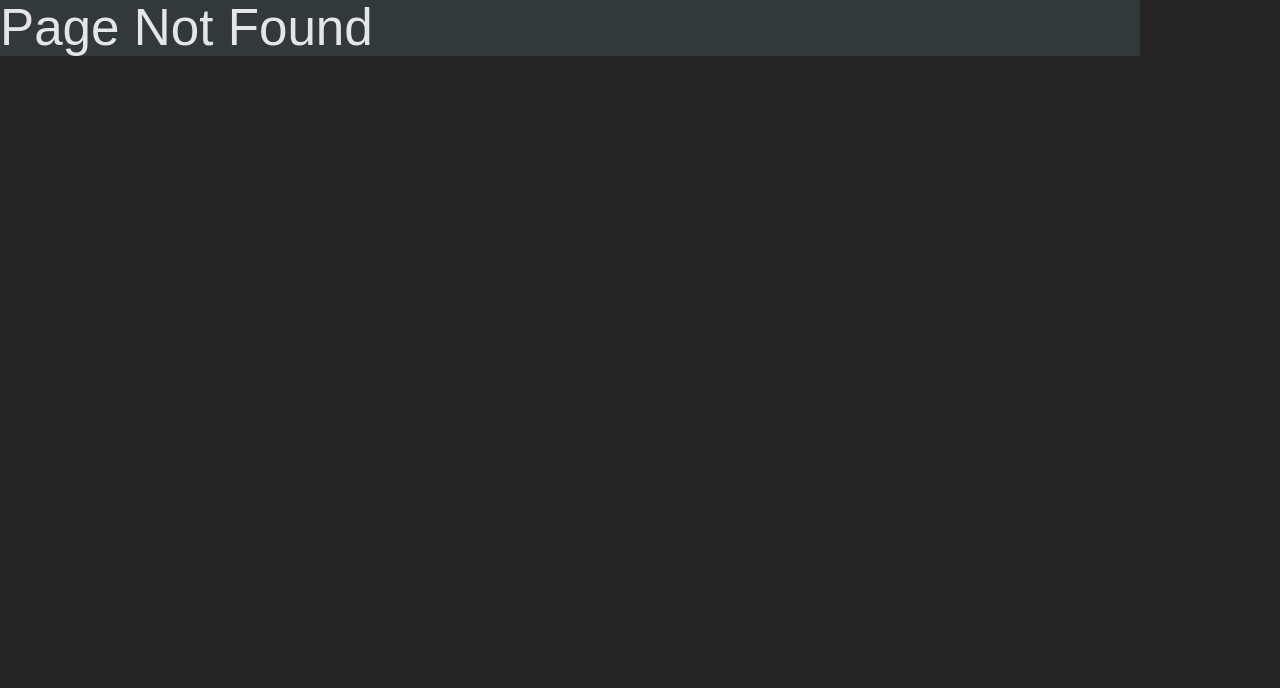
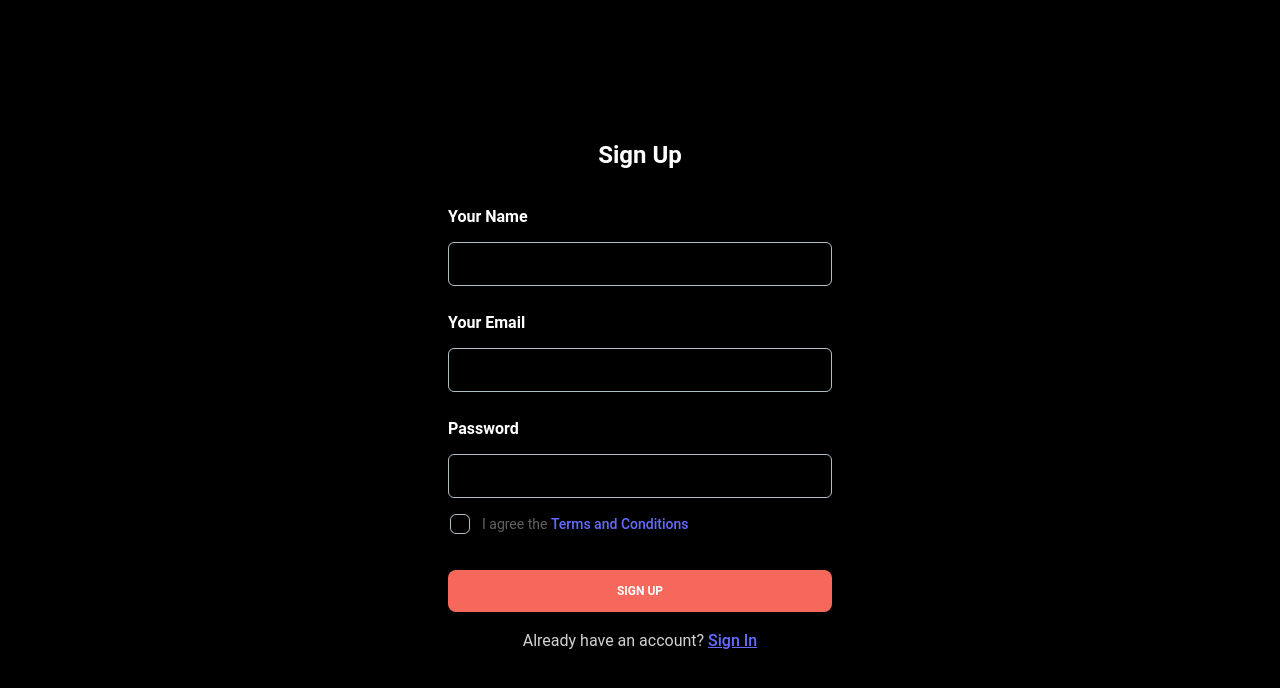
Before and after one commit to Pranshu021/oryxie-frontend, a React (Vite) app: page /signup in a window 1280 px wide. Before the commit this address had no page. Shown: the top 688 px of the page. Built offline with nearby package versions, Linux system fonts and the light colour scheme.

Commit message:
Signup page

```diff
--- a/src/App.jsx
+++ b/src/App.jsx
@@ -1,4 +1,3 @@
-import { useState, useEffect } from 'react'
 import {BrowserRouter as Router, Routes, Route} from 'react-router-dom';
 import './App.css'
 import components from './components';
@@ -11,6 +10,7 @@ function App() {
         {/* <components.NavigationBar /> */}
         <Routes>
                 <Route path="/" element={<components.Home />}/>
+                <Route path="/signup" element={<components.SignUp/>} />
                 <Route path="*" element={<components.NotFound />} />
         </Routes>
     </Router>
--- /dev/null
+++ b/src/assets/styles/signup.css
@@ -0,0 +1,20 @@
+.signup-container {
+    background: black;
+    font-family: "Protest Guerrilla", sans-serif;
+    font-weight: 400;
+    font-style: normal;
+}
+
+
+.signup-form {
+    background: rgba(255, 255, 255, 0.5);
+    min-height: 100vh !important;
+}
+
+.signup-button {
+    background: #f7685c !important;
+}
+
+.signin-text {
+    color: lightgray !important;
+}
--- a/src/components/Home/HomePageCarousel/HomePageCarousel.jsx
+++ b/src/components/Home/HomePageCarousel/HomePageCarousel.jsx
@@ -1,7 +1,15 @@
 import { Carousel, Typography, Button } from "@material-tailwind/react";
-import '../../../assets/styles/home.css';
+import "../../../assets/styles/home.css";
+import { useNavigate } from 'react-router-dom';
 
 const HomePageCarousel = (props) => {
+
+    const navigate = useNavigate();
+
+    const handleSignupRedirect = (e) => {
+        navigate("/signup")
+    }
+
     return (
         <div className="carousel-container absolute">
         <div className="carousel-content absolute left-0 right-0 z-10 grid h-full w-full place-items-center bg-black/70">
@@ -15,23 +23,38 @@ const HomePageCarousel = (props) => {
             <Typography color="blue" className="mb-2 opacity-80 carousel-content">
                 Tired of thinking what to watch?
             </Typography>
-          <Typography variant="paragraph" color="white" className="mb-12 opacity-80 carousel-content font-kanit">
+            <Typography
+                variant="paragraph"
+                color="white"
+                className="mb-12 opacity-80 carousel-content font-kanit"
+            >
                 Bringing traditional movie watching experience seamlessly to your
                 devices.
             </Typography>
             <div className="flex justify-center gap-2">
-            <Button size="lg" ripple={true} className="homepage-buttons">
+                <Button size="lg" ripple={true} className="homepage-buttons" onClick={handleSignupRedirect}>
                 Signup
                 </Button>
-            <Button size="lg" ripple={true} className="homepage-buttons">
+                <Button
+                size="lg"
+                ripple={true}
+                className="homepage-buttons"
+                >
                 Login
                 </Button>
             </div>
             </div>
         </div>
-      <Carousel className="carousel-image-container overflow-hidden" autoplay={true} autoplayDelay={4000} loop={true} prevArrow={({handlePrev}) => {
-        <></>}} nextArrow={({handleNext}) =>
-        <></>}>
+        <Carousel
+            className="carousel-image-container overflow-hidden"
+            autoplay={true}
+            autoplayDelay={4000}
+            loop={true}
+            prevArrow={({ handlePrev }) => {
+            <></>;
+            }}
+            nextArrow={({ handleNext }) => <></>}
+        >
             {props.items.map((item) => {
             return (
                 <div className="relative h-full w-full">
--- /dev/null
+++ b/src/components/SignUp/SignUp.jsx
@@ -0,0 +1,92 @@
+import {
+  Card,
+  Input,
+  Checkbox,
+  Button,
+  Typography,
+} from "@material-tailwind/react";
+
+import "../../assets/styles/signup.css"
+
+const SignUp = (props) => {
+  return (
+    <div className="container:lg container:md container:xs signup-container h-full w-full">
+      <div className="grid grid-cols-3">
+        <div className="col-start-2 col-span-1 flex place-content-center signup-column">
+          <Card color="transparent" shadow={false} className="signup-form flex place-content-center">
+            <Typography variant="h4" color="white" className="text-center">
+              Sign Up
+            </Typography>
+            <form className="mt-8 mb-2 w-80 max-w-screen-lg sm:w-96">
+              <div className="mb-1 flex flex-col gap-6">
+                <Typography variant="h6" color="white" className="-mb-3">
+                  Your Name
+                </Typography>
+                <Input
+                  size="lg"
+                  placeholder="name@mail.com"
+                  className=" !border-t-blue-gray-200 focus:!border-t-gray-900"
+                  labelProps={{
+                    className: "before:content-none after:content-none",
+                  }}
+                />
+                <Typography variant="h6" color="white" className="-mb-3">
+                  Your Email
+                </Typography>
+                <Input
+                  size="lg"
+                  placeholder="name@mail.com"
+                  className=" !border-t-blue-gray-200 focus:!border-t-gray-900"
+                  labelProps={{
+                    className: "before:content-none after:content-none",
+                  }}
+                />
+                <Typography variant="h6" color="white" className="-mb-3">
+                  Password
+                </Typography>
+                <Input
+                  type="password"
+                  size="lg"
+                  placeholder="********"
+                  className=" !border-t-blue-gray-200 focus:!border-t-gray-900"
+                  labelProps={{
+                    className: "before:content-none after:content-none",
+                  }}
+                />
+              </div>
+              <Checkbox
+                label={
+                  <Typography
+                    variant="small"
+                    color="gray"
+                    className="flex items-center font-normal"
+                  >
+                    I agree the
+                    <a
+                      href="#"
+                      className="font-medium transition-colors hover:text-gray-900"
+                    >
+                      &nbsp;Terms and Conditions
+                    </a>
+                  </Typography>
+                }
+                containerProps={{ className: "-ml-2.5" }}
+              />
+              <Button className="mt-6 signup-button" fullWidth>
+                Sign up
+              </Button>
+              <Typography className="mt-4 text-center font-normal signin-text">
+                Already have an account?{" "}
+                <a href="#" className="font-medium blue underline">
+                  Sign In
+                </a>
+              </Typography>
+            </form>
+          </Card>
+        </div>
+      </div>
+    </div>
+  );
+};
+
+export default SignUp;
--- a/src/components/index.js
+++ b/src/components/index.js
@@ -2,10 +2,12 @@ import Home from "./Home/Home";
 import NotFound from "./NotFound/NotFound";
 import NavigationBar from "./Navbar/NavigationBar";
 import HomePageCarousel from "./Home/HomePageCarousel/HomePageCarousel";
+import SignUp from "./SignUp/SignUp";
 
 export default {
     Home,
     NotFound,
     NavigationBar,
-    HomePageCarousel
+    HomePageCarousel,
+    SignUp
 }
```
Lines whose indentation alone changed are shown as unchanged.
